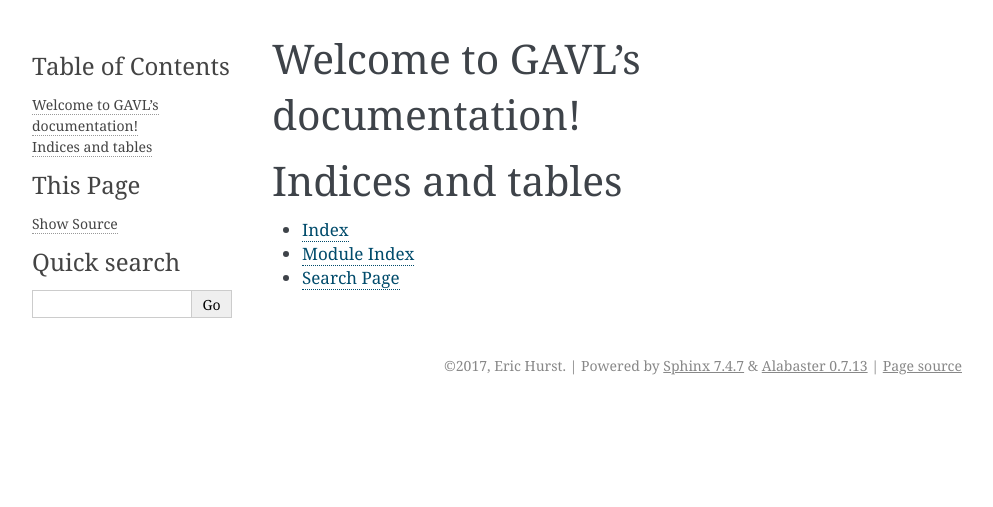
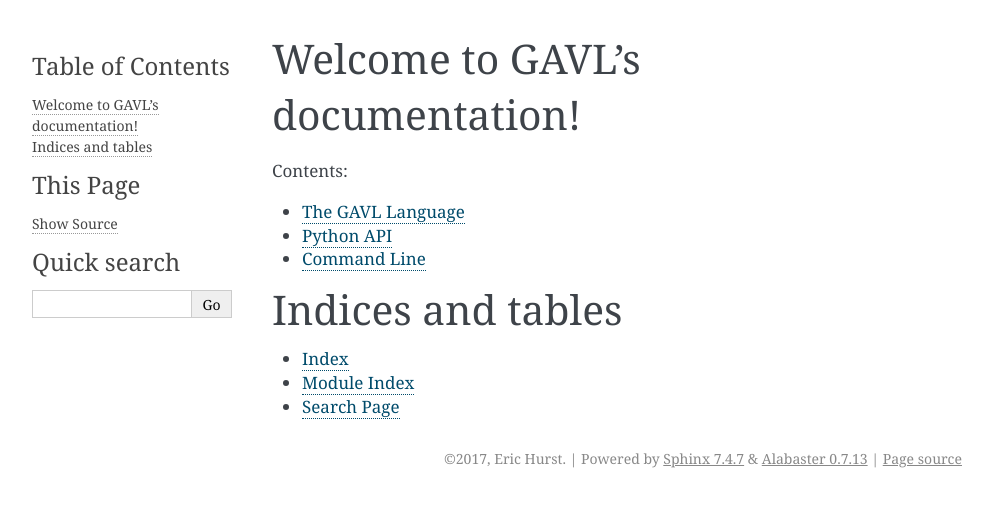
Before and after one commit to RegionSyx/gavl, a Sphinx documentation site: the page built from docs/index.rst, in a window 1280 px wide. Shown: the top 507 px of the page, without its empty margins (148-1141 px from the left). Built offline with Sphinx 7.4.7, drawn with Linux system fonts in a browser that asks for light colours.

Commit message:
Add basic docs outline

```diff
--- /dev/null
+++ b/docs/api.rst
@@ -0,0 +1,4 @@
+**********
+Python API
+**********
+GAVL can be used directly using the Python api.
--- /dev/null
+++ b/docs/cli.rst
@@ -0,0 +1,5 @@
+*****************
+GAVL Command Line
+*****************
+GAVL comes packaged with a command line interface for interactive exploration
+of data.
--- a/docs/index.rst
+++ b/docs/index.rst
@@ -10,6 +10,9 @@ Welcome to GAVL's documentation!
    :maxdepth: 2
    :caption: Contents:
 
+   The GAVL Language <lang>
+   Python API <api>
+   Command Line <cli>
 
 
 Indices and tables
--- /dev/null
+++ b/docs/lang.rst
@@ -0,0 +1,4 @@
+*****************
+The GAVL Language
+*****************
+The GAVL language allows the easy expression of a metric.
```
